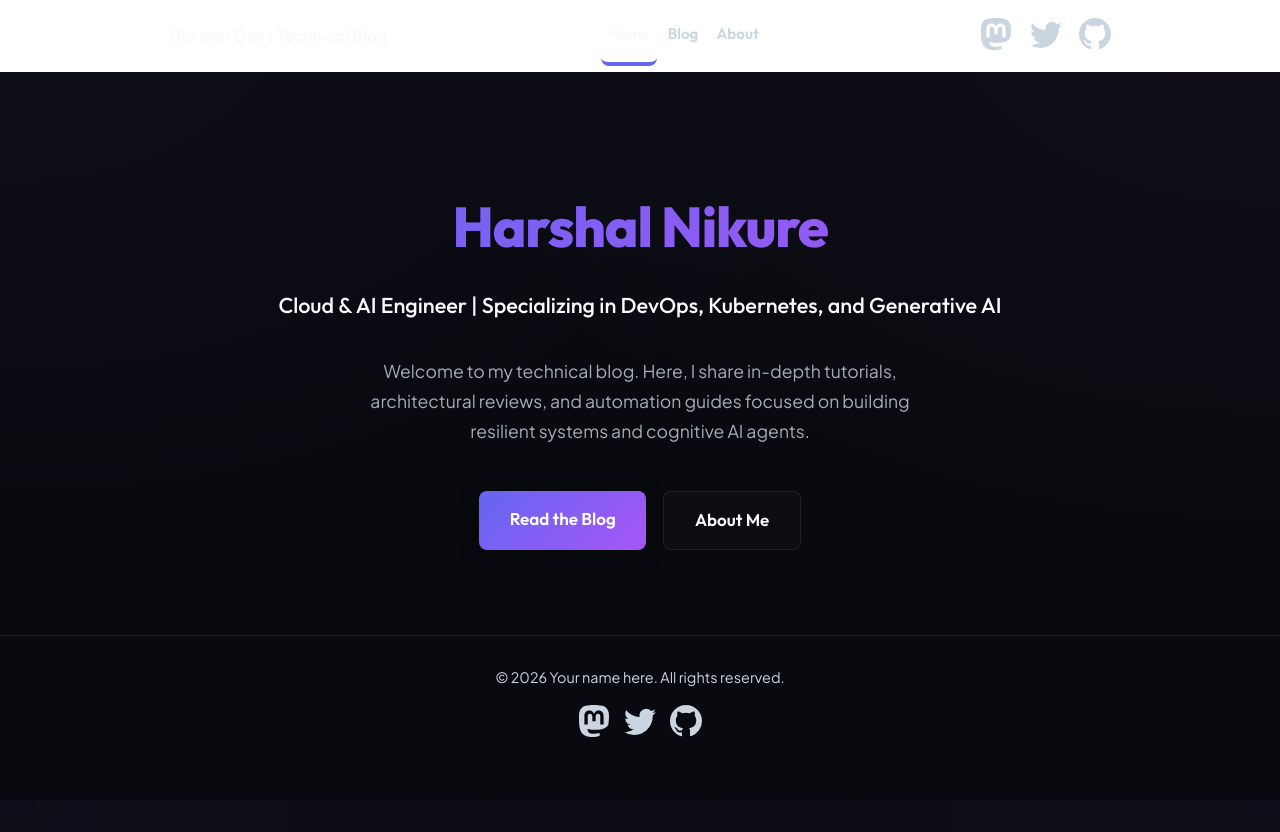
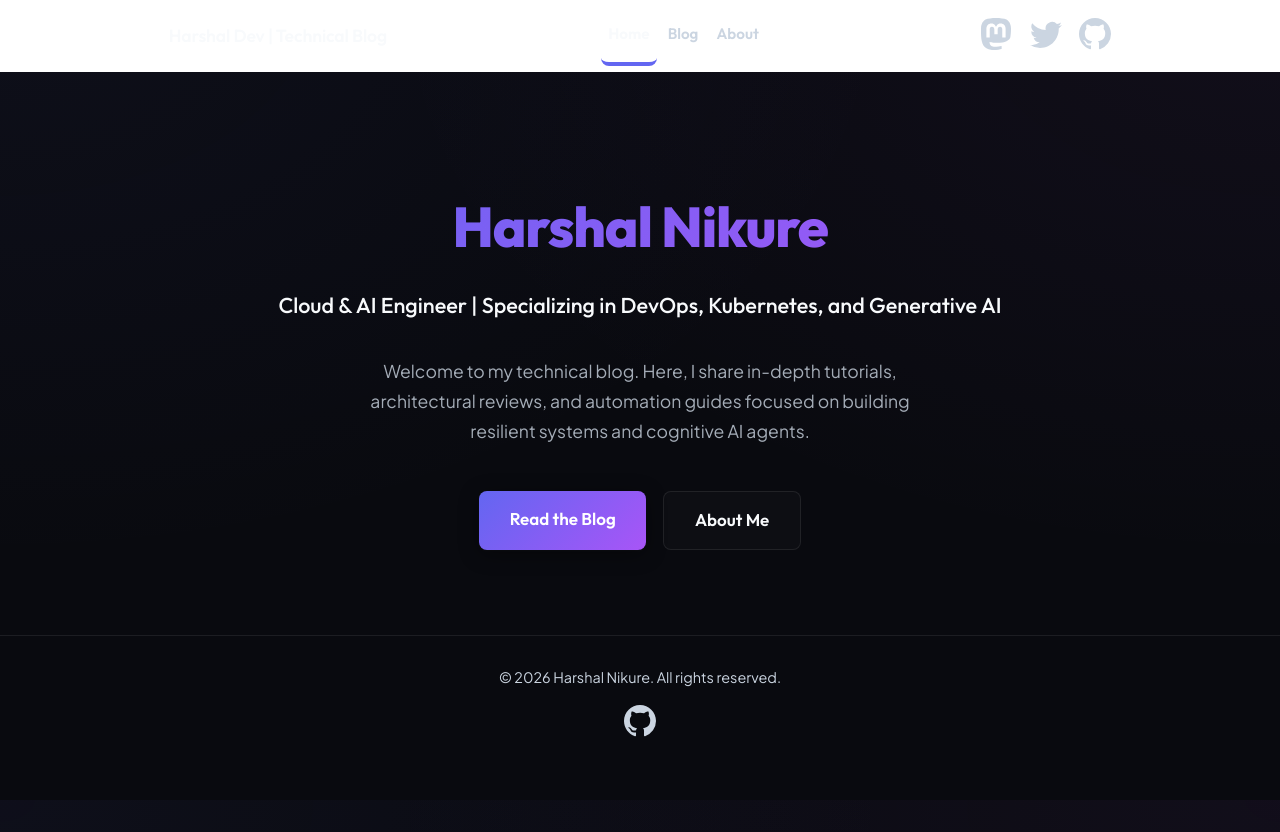
Before and after one commit to icharshal/harshaldev-space-blog, an Astro site in the folder blog-site/: page / in a window 1280 px wide. Built offline with nearby package versions, Linux system fonts and the light colour scheme; Astro itself is replaced by a stand-in of ours.

Commit message:
Remove duplicate headings in blog markdown files and update footer credits

```diff
--- a/blog-site/src/components/Footer.astro
+++ b/blog-site/src/components/Footer.astro
@@ -3,34 +3,11 @@ const today = new Date();
 ---
 
 <footer>
-	&copy; {today.getFullYear()} Your name here. All rights reserved.
+	&copy; {today.getFullYear()} Harshal Nikure. All rights reserved.
 	<div class="social-links">
-		<a href="https://m.webtoo.ls/@astro" target="_blank">
-			<span class="sr-only">Follow Astro on Mastodon</span>
-			<svg
-				viewBox="0 0 16 16"
-				aria-hidden="true"
-				width="32"
-				height="32"
-				astro-icon="social/mastodon"
-				><path
-					fill="currentColor"
-					d="M11.19 12.195c2.016-.24 3.77-1.475 3.99-2.603.348-1.778.32-4.339.32-4.339 0-3.47-2.286-4.488-2.286-4.488C12.062.238 10.083.017 8.027 0h-.05C5.92.017 3.942.238 2.79.765c0 0-2.285 1.017-2.285 4.488l-.002.662c-.004.64-.007 1.35.011 2.091.083 3.394.626 6.74 3.78 7.57 1.454.383 2.703.463 3.709.408 1.823-.1 2.847-.647 2.847-.647l-.06-1.317s-1.303.41-2.767.36c-1.45-.05-2.98-.156-3.215-1.928a3.614 3.614 0 0 1-.033-.496s1.424.346 3.228.428c1.103.05 2.137-.064 3.188-.189zm1.613-2.47H11.13v-4.08c0-.859-.364-1.295-1.091-1.295-.804 0-1.207.517-1.207 1.541v2.233H7.168V5.89c0-1.024-.403-1.541-1.207-1.541-.727 0-1.091.436-1.091 1.296v4.079H3.197V5.522c0-.859.22-1.541.66-2.046.456-.505 1.052-.764 1.793-.764.856 0 1.504.328 1.933.983L8 4.39l.417-.695c.429-.655 1.077-.983 1.934-.983.74 0 1.336.259 1.791.764.442.505.661 1.187.661 2.046v4.203z"
-				></path></svg
-			>
-		</a>
-		<a href="https://twitter.com/astrodotbuild" target="_blank">
-			<span class="sr-only">Follow Astro on Twitter</span>
-			<svg viewBox="0 0 16 16" aria-hidden="true" width="32" height="32" astro-icon="social/twitter"
-				><path
-					fill="currentColor"
-					d="M5.026 15c6.038 0 9.341-5.003 9.341-9.334 0-.14 0-.282-.006-.422A6.685 6.685 0 0 0 16 3.542a6.658 6.658 0 0 1-1.889.518 3.301 3.301 0 0 0 1.447-1.817 6.533 6.533 0 0 1-2.087.793A3.286 3.286 0 0 0 7.875 6.03a9.325 9.325 0 0 1-6.767-3.429 3.289 3.289 0 0 0 1.018 4.382A3.323 3.323 0 0 1 .64 6.575v.045a3.288 3.288 0 0 0 2.632 3.218 3.203 3.203 0 0 1-.865.115 3.23 3.23 0 0 1-.614-.057 3.283 3.283 0 0 0 3.067 2.277A6.588 6.588 0 0 1 .78 13.58a6.32 6.32 0 0 1-.78-.045A9.344 9.344 0 0 0 5.026 15z"
-				></path></svg
-			>
-		</a>
-		<a href="https://github.com/withastro/astro" target="_blank">
-			<span class="sr-only">Go to Astro's GitHub repo</span>
-			<svg viewBox="0 0 16 16" aria-hidden="true" width="32" height="32" astro-icon="social/github"
+		<a href="https://github.com/icharshal" target="_blank">
+			<span class="sr-only">Go to Harshal's GitHub</span>
+			<svg viewBox="0 0 16 16" aria-hidden="true" width="32" height="32"
 				><path
 					fill="currentColor"
 					d="M8 0C3.58 0 0 3.58 0 8c0 3.54 2.29 6.53 5.47 7.59.4.07.55-.17.55-.38 0-.19-.01-.82-.01-1.49-2.01.37-2.53-.49-2.69-.94-.09-.23-.48-.94-.82-1.13-.28-.15-.68-.52-.01-.53.63-.01 1.08.58 1.23.82.72 1.21 1.87.87 2.33.66.07-.52.28-.87.51-1.07-1.78-.2-3.64-.89-3.64-3.95 0-.87.31-1.59.82-2.15-.08-.2-.36-1.02.08-2.12 0 0 .67-.21 2.2.82.64-.18 1.32-.27 2-.27.68 0 1.36.09 2 .27 1.53-1.04 2.2-.82 2.2-.82.44 1.1.16 1.92.08 2.12.51.56.82 1.27.82 2.15 0 3.07-1.87 3.75-3.65 3.95.29.25.54.73.54 1.48 0 1.07-.01 1.93-.01 2.2 0 .21.15.46.55.38A8.012 8.012 0 0 0 16 8c0-4.42-3.58-8-8-8z"
```
Also changed, not shown: blog-site/src/content/blog/agent-skills-guide.md (+0 -5 lines), blog-site/src/content/blog/youtube-transcript-downloader.md (+0 -5 lines).
